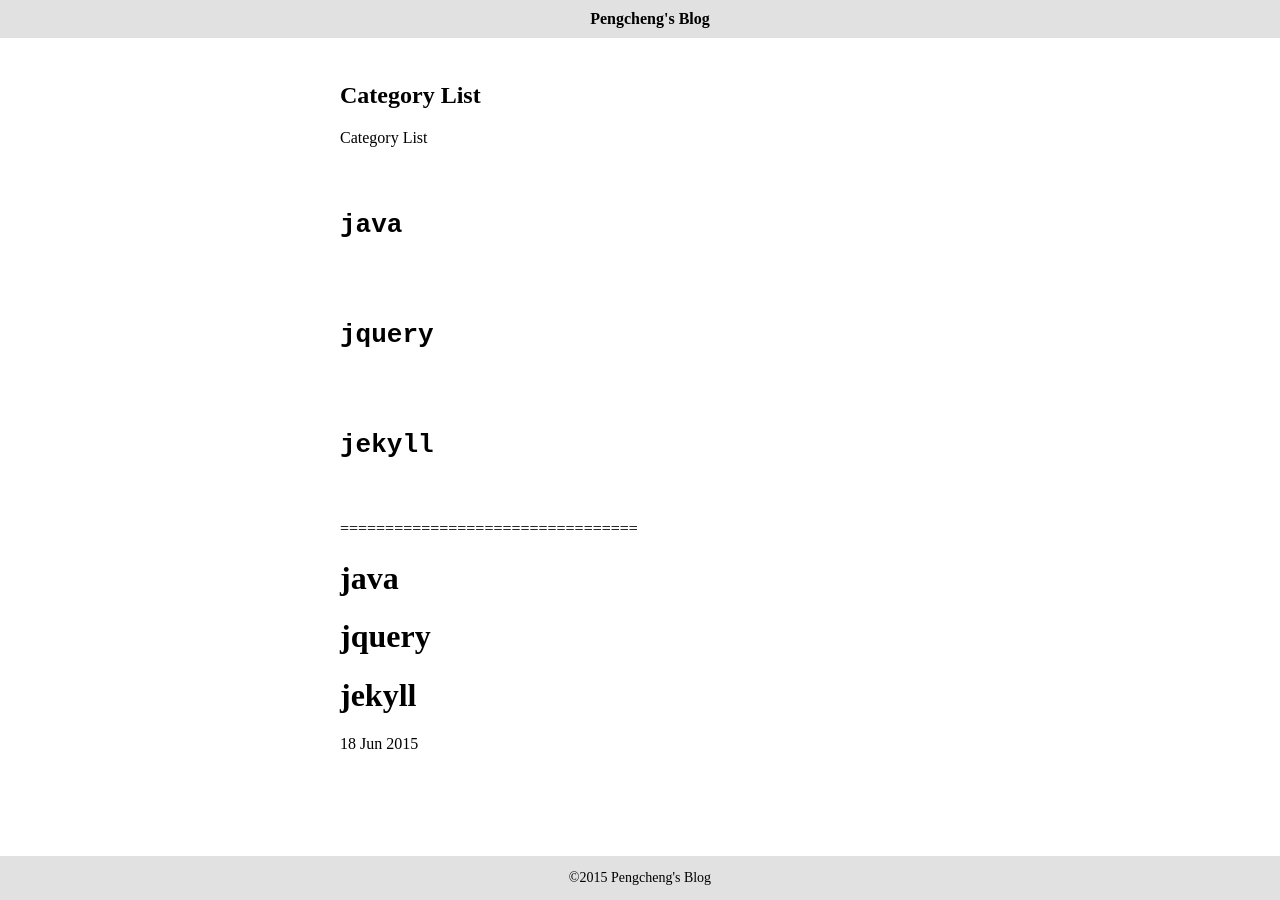
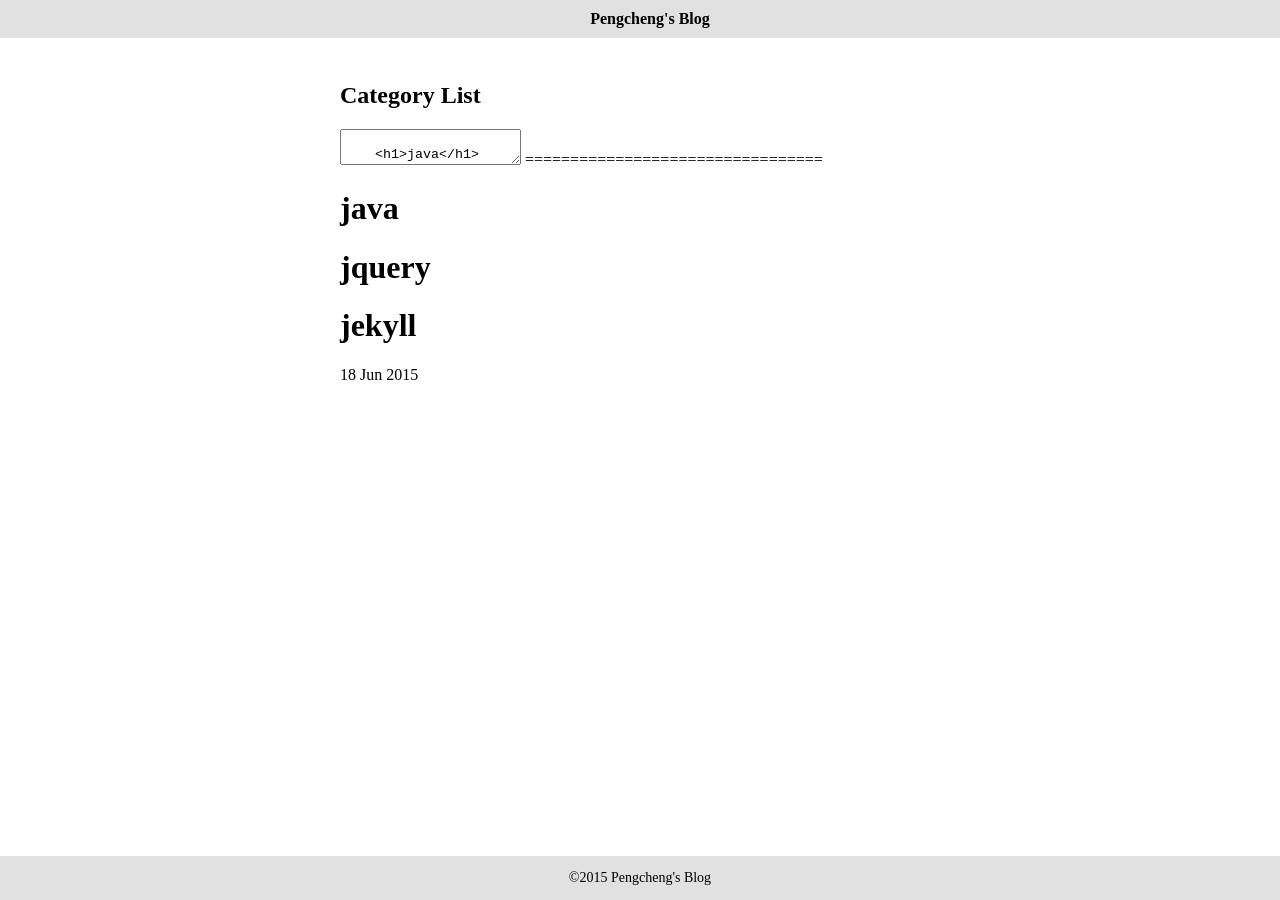
Before and after one commit to anfslove/jekyll_demo, a Jekyll site: the page built from _posts/2015-06-18-categories.html, in a window 1280 px wide. Built offline with Jekyll 4.4.1, drawn with Linux system fonts in a browser that asks for light colours.

```diff
--- a/_posts/2015-06-18-categories.html
+++ b/_posts/2015-06-18-categories.html
@@ -6,12 +6,11 @@ category: jekyll
 
 <h2>{{ page.title }}</h2>
 
-<p>Category List</p>
-<pre>
+<textarea>
 {% for cat in site.categories %}
     <h1>{{ cat[0] }}</h1>
 {% endfor %}
-</pre>
+</textarea>
 =================================
 {% for cat in site.categories %}
     <h1>{{ cat[0] }}</h1>
```
